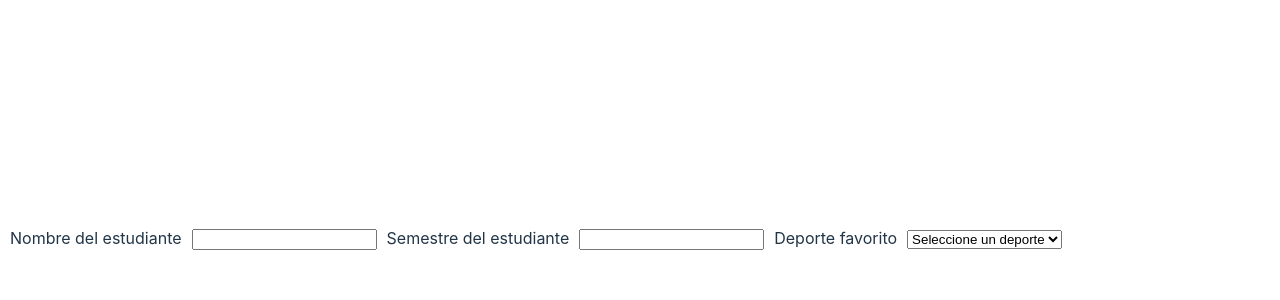
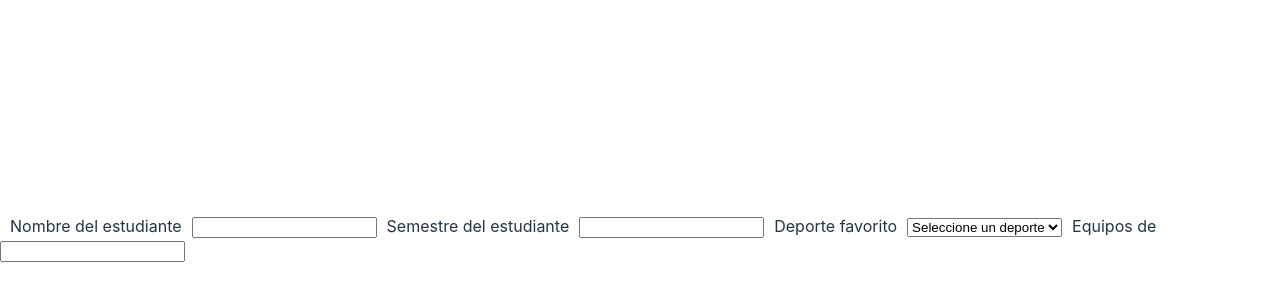
Before and after one commit to lortiz24/rubrica-primer-corte, a React (Vite) app: page / in a window 1280 px wide. Shown: the part 162-462 px from the top of the page. Built offline with nearby package versions, Linux system fonts and the light colour scheme.

Commit message:
Se agrega campo para digita equipo del deporte seleccionado

```diff
--- a/src/App.css
+++ b/src/App.css
@@ -3,7 +3,13 @@
   flex-direction: column;
   align-items: center;
 }
-
+.container {
+  display: flex;
+  justify-content: center;
+  align-items: center;
+  height: 100vh;
+  width: 100vh;
+}
 
 form {
   display: flex;
--- a/src/App.jsx
+++ b/src/App.jsx
@@ -4,7 +4,9 @@ function App() {
   const [nombre, setNombre] = useState('');
   const [semestre, setSemestre] = useState('');
   const [deporteFavorito, setDeporteFavorito] = useState('');
-
+  const [equiposDeporte, setEquiposDeporte] = useState([]);
+  const [descripcionEquipo, setDescripcionEquipo] = useState('');
+  const [jugadoresEstelares, setJugadoresEstelares] = useState([]);
 
   const deportes = [
     'Fútbol',
@@ -37,6 +39,9 @@ function App() {
               <option key={index} value={deporte}>{deporte}</option>
             ))}
           </select>
+          <label htmlFor="equiposDeporte" style={{ margin: 10 }}>Equipos de {deporteFavorito}</label>
+          <input name='equiposDeporte' type="text" value={equiposDeporte} onChange={(e) => setEquiposDeporte(e.target.value)} required />
+
 
 
         </form>
```
